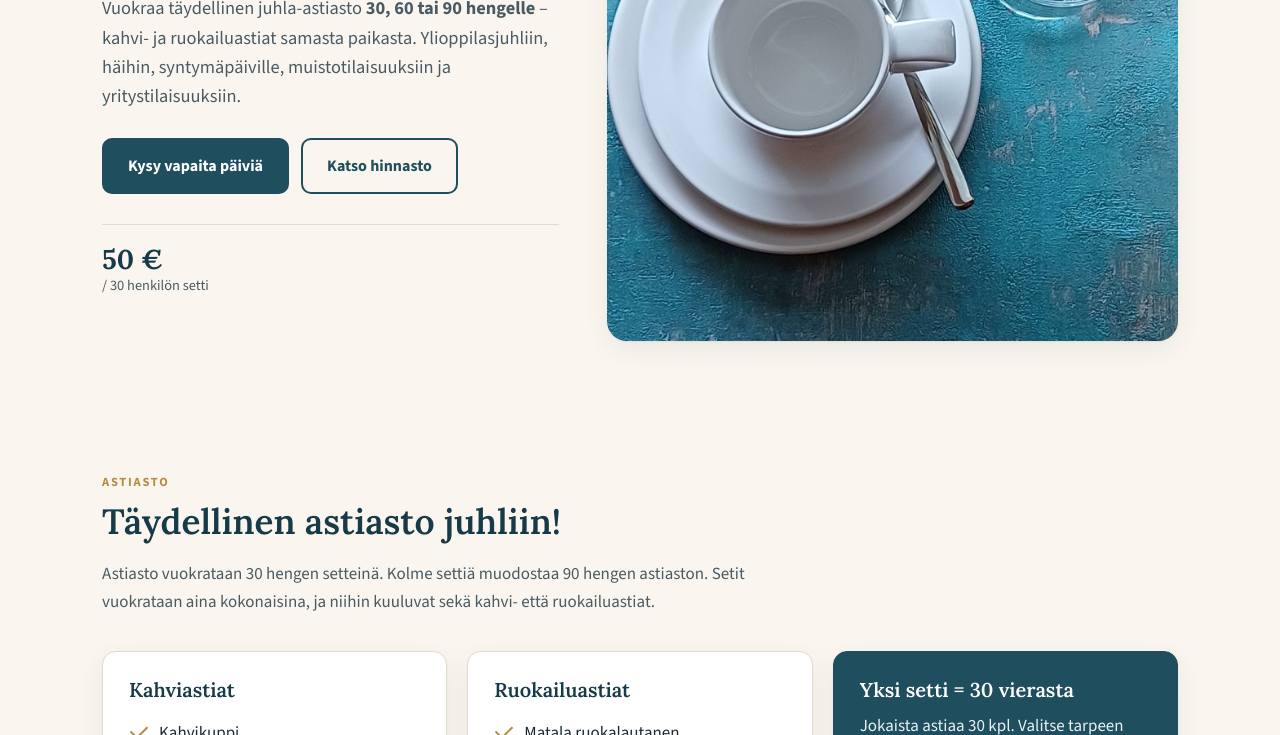
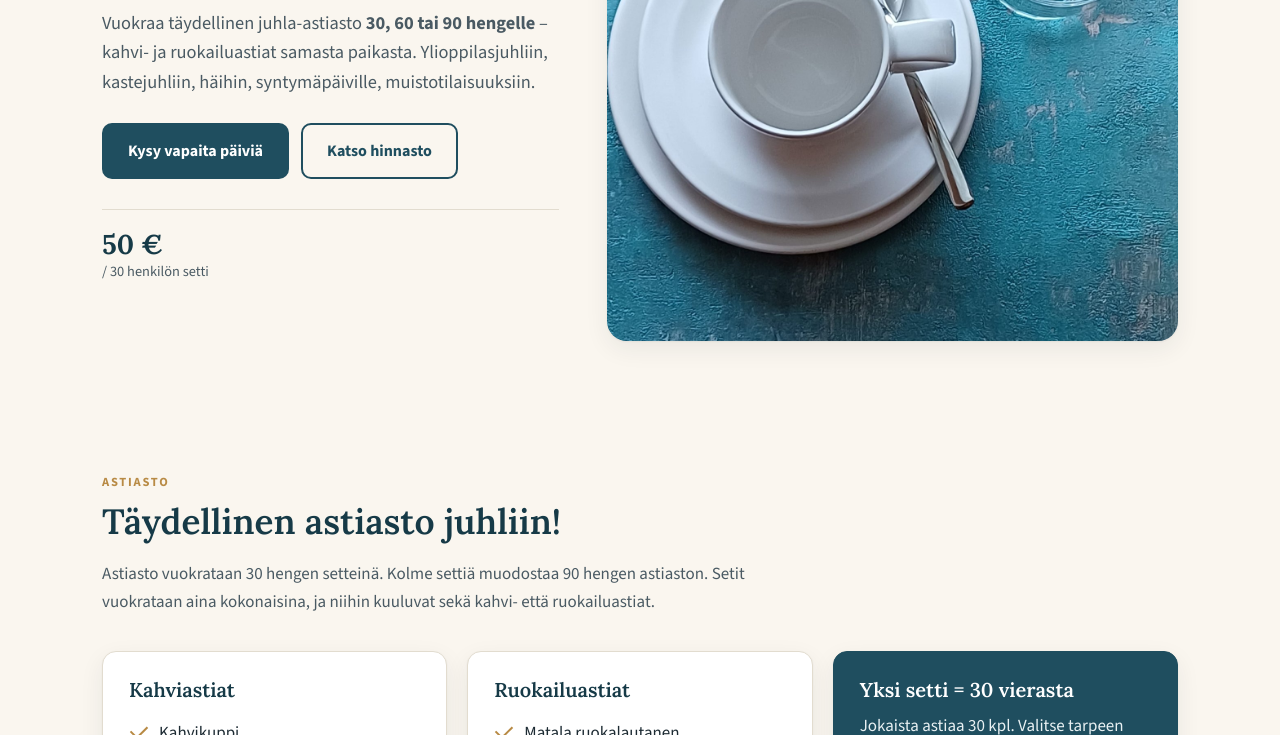
Before and after one commit to JariPeltola/astiavuokraus-lahti, a plain HTML site: page index.html in a window 1280 px wide. Shown: the part 365-1100 px from the top of the page. Drawn offline with nearby package versions, Linux system fonts and the light colour scheme.

Commit message:
Johdantoteksti: kastejuhlat, ei yritystilaisuuksia
Co-Authored-By: Claude Opus 5.5 <noreply@anthropic.com>
Claude-Session: https://claude.ai/code/session_011ujDeykc1njyzY2VWtdSmZ

```diff
--- a/index.html
+++ b/index.html
@@ -75,7 +75,7 @@
       <div class="hero-text">
         <p class="eyebrow">Lahti · Hollola · Päijät-Häme</p>
         <h1>Astiavuokraus Lahden alueella</h1>
-        <p class="lead">Vuokraa täydellinen juhla-astiasto <strong>30, 60 tai 90 hengelle</strong> – kahvi- ja ruokailuastiat samasta paikasta. Ylioppilasjuhliin, häihin, syntymäpäiville, muistotilaisuuksiin ja yritystilaisuuksiin.</p>
+        <p class="lead">Vuokraa täydellinen juhla-astiasto <strong>30, 60 tai 90 hengelle</strong> – kahvi- ja ruokailuastiat samasta paikasta. Ylioppilasjuhliin, kastejuhliin, häihin, syntymäpäiville, muistotilaisuuksiin.</p>
         <div class="hero-actions">
           <a href="#yhteystiedot" class="btn btn-primary">Kysy vapaita päiviä</a>
           <a href="#hinnasto" class="btn btn-ghost">Katso hinnasto</a>
```
